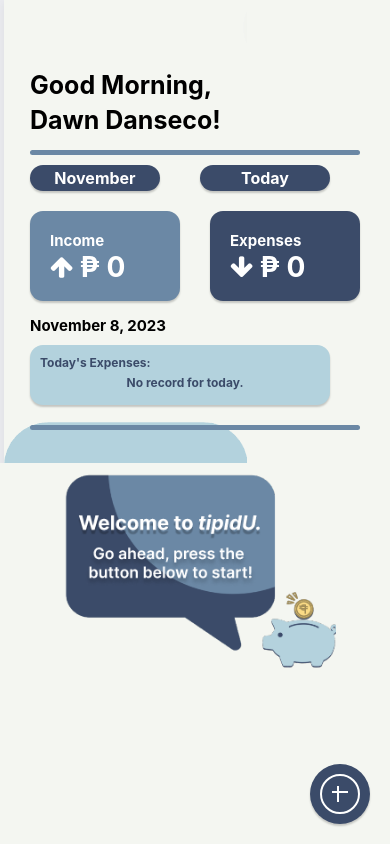
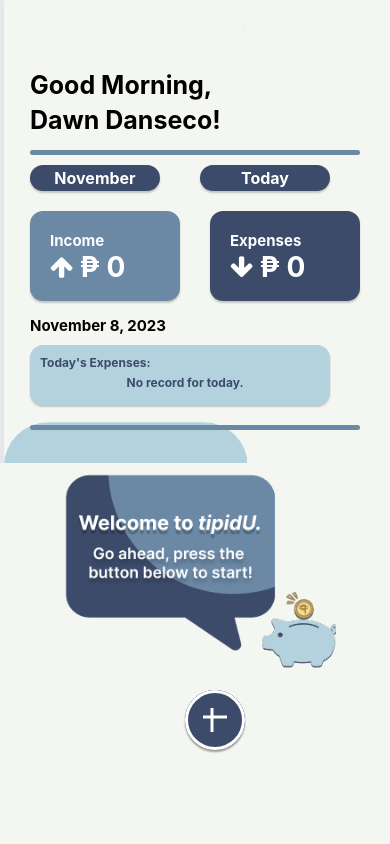
Before and after one commit to dawndanseco/MIDTERM, a React Native app: screen / in a window 390 px wide. Built offline with nearby package versions, Linux system fonts and the light colour scheme.

Commit message:
Files Updated

```diff
--- a/components/Homescreen.js
+++ b/components/Homescreen.js
@@ -1,3 +1,4 @@
+
 import React, { useState } from 'react';
 import { View, Text, TextInput, Pressable, StyleSheet, ImageBackground, Image } from 'react-native';
 import Icon from 'react-native-vector-icons/FontAwesome';
@@ -56,8 +57,24 @@
                     </View>
                 </View>
                 <View style={styles.lineSeparator}></View>
+                <View style={styles.bottomButtonsContainer}>
+                    <Pressable
+                        style={({ pressed }) => [
+                            {
+                                backgroundColor: pressed ? 'darkblue' : '#3B4B69',
+                            },
+                            styles.circularButton,
+                        ]}
+                        onPress={() => {
+                            // Handle Home button press
+                        }}
+                    >
+                        <Svg width="40" height="40" viewBox="0 0 40 40">
+                            <Circle cx="20" cy="20" r="19" stroke="white" strokeWidth="2" fill="#3B4B69" />
+                            <Path d="M18 12V28M12 18H28" stroke="white" strokeWidth="2" />
+                        </Svg>
+                    </Pressable>
 
-                {/* Circular Pressable button with a plus sign */}
                     <Pressable
                         style={({ pressed }) => [
                             {
@@ -69,11 +86,12 @@
                             // Handle Add button press
                         }}
                     >
-                    <Svg width="40" height="40" viewBox="0 0 40 40">
+                        <Svg width="60" height="70" viewBox="0 0 40 40">
                             <Circle cx="20" cy="20" r="19" stroke="white" strokeWidth="2" fill="#3B4B69" />
                             <Path d="M18 12V28M12 18H28" stroke="white" strokeWidth="2" />
                         </Svg>
                     </Pressable>
+                </View>
             </View>
             <ImageBackground
                 source={require('.././assets/welcomereminder.png')}
@@ -233,6 +251,13 @@
         shadowRadius: 2,
         elevation: 5,
     },
+    bottomButtonsContainer: {
+        flexDirection: 'row',
+        justifyContent: 'space-between',
+        marginBottom: 20,
+        top: 330,
+        right: 95,
+    },
 });
 
 export default Homescreen;
--- a/package.json
+++ b/package.json
@@ -15,6 +15,7 @@
     "react": "18.2.0",
     "react-dom": "18.2.0",
     "react-native": "0.72.6",
+    "react-native-svg": "13.9.0",
     "react-native-vector-icons": "^10.0.1",
     "react-native-web": "~0.19.6"
   },
```
Also changed, not shown: 1 other file (tests, documents, lock files or other folders). Lines whose indentation alone changed are shown as unchanged.
